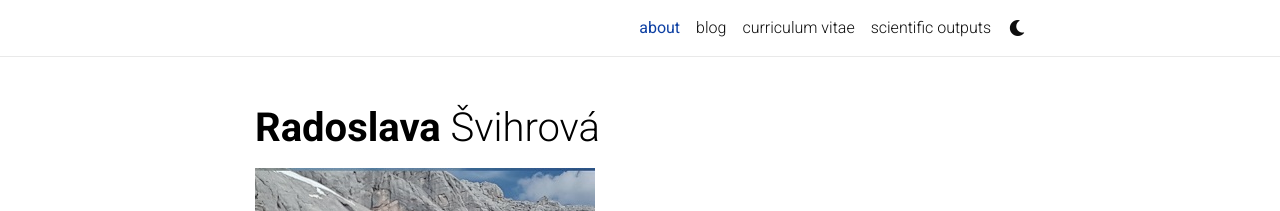
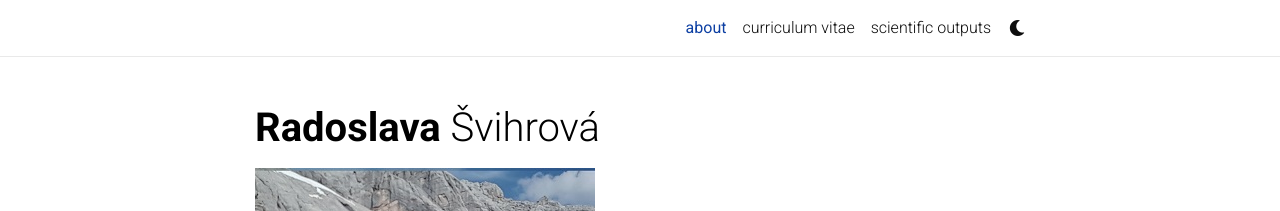
Before and after one commit to RadoslavaS/RadoslavaS.github.io, a Jekyll site: the page built from _pages/about.md, in a window 1280 px wide. Shown: the top 211 px of the page. Built offline with Jekyll 4.4.1, drawn with Linux system fonts in a browser that asks for light colours; nearby versions of some CDN libraries; a style sheet for code colours, icons or effects is not loaded.

Commit message:
remove blog tile
until content is added

```diff
--- a/_config.yml
+++ b/_config.yml
@@ -67,7 +67,7 @@ panelbear_analytics: XXXXXXXXX # panelbear analytics site ID
 # Blog
 # -----------------------------------------------------------------------------
 
-blog_name: my blog  # your blog must have a name for it to show up in the nav bar
+blog_name: #my blog  # your blog must have a name for it to show up in the nav bar
 blog_description: This is my personal blog.
 permalink: /blog/:year/:title/
 
```
